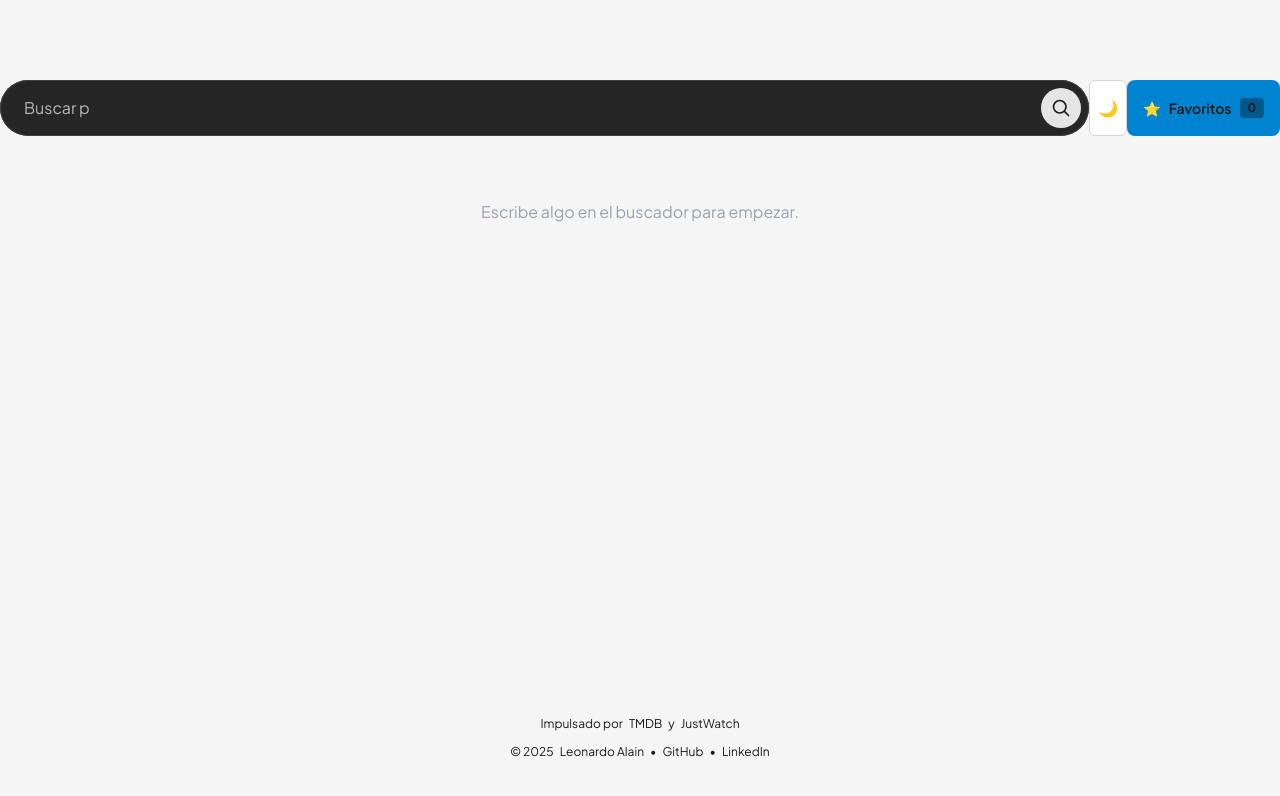
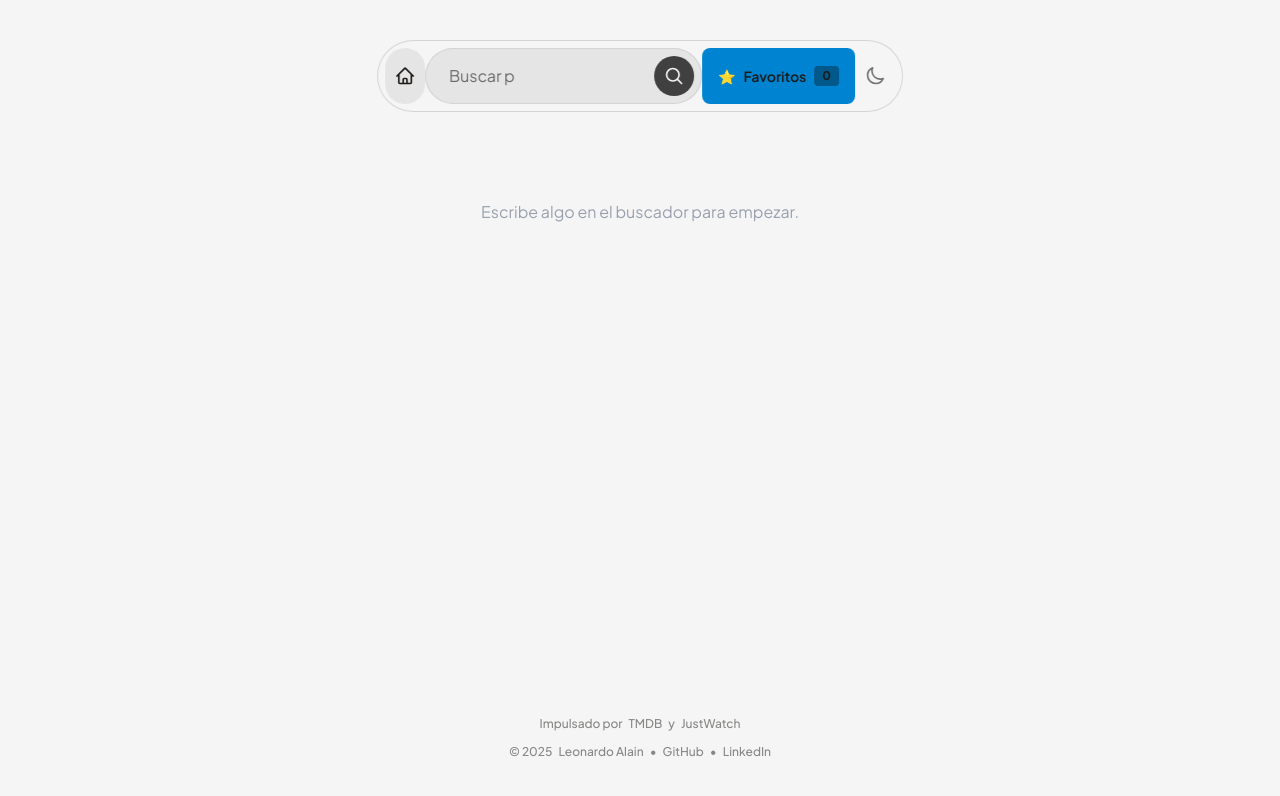
Before and after one commit to leinvg/movie-viewer, a Next.js app: page /search in a window 1280 px wide. Shown: the top 796 px of the page. Built offline with nearby package versions, Linux system fonts and the light colour scheme.

Commit message:
refactor: migrar a next-themes con Tailwind v4 dark mode y ajustes UI

```diff
--- a/package.json
+++ b/package.json
@@ -11,6 +11,7 @@
   "dependencies": {
     "embla-carousel-react": "^8.6.0",
     "next": "15.5.2",
+    "next-themes": "^0.4.6",
     "react": "19.1.0",
     "react-dom": "19.1.0",
     "zustand": "^5.0.8"
--- a/src/app/globals.css
+++ b/src/app/globals.css
@@ -1,6 +1,8 @@
 /* src/app/global.css */
 
 @import "tailwindcss";
+
+@variant dark (&:is(.dark *));
 
 @theme inline {
   --breakpoint-xs: 500px;
--- a/src/app/layout.tsx
+++ b/src/app/layout.tsx
@@ -26,10 +26,10 @@ export default function RootLayout({
     <html
       lang="es"
       className={`${plusJakartaSans.variable} scroll-smooth antialiased`}
+      suppressHydrationWarning
     >
       <body className="bg-neutral-100 dark:bg-neutral-900 text-stone-900 dark:text-stone-100 overflow-x-hidden transition-colors flex flex-col min-h-dvh">
-        <ThemeProvider />
-        {children}
+        <ThemeProvider>{children}</ThemeProvider>
         <Footer />
       </body>
     </html>
--- a/src/app/page.tsx
+++ b/src/app/page.tsx
@@ -7,16 +7,16 @@ import Header from "@/components/Header";
 export default async function Home() {
   return (
     <>
-      <Header variant="minimal" />
+      <Header />
       <main className="flex-1 flex ">
-        <div className="container mx-auto pt-22 px-8 md:px-12 flex flex-col">
+        <div className="container mx-auto pt-24 px-8 md:px-12 flex flex-col">
           <section className="py-30 w-full flex-1 flex flex-col items-center justify-center gap-10 md:gap-12">
             <div className="flex flex-col items-center gap-2 md:gap-3 text-center">
               <h1 className="text-3xl md:text-4xl leading-tight tracking-tight font-medium">
                 Guía de <span className="hidden md:inline">Plataformas </span>
                 Streaming
               </h1>
-              <p className="md:text-lg dark:text-stone-100/70">
+              <p className="font-medium dark:font-normal md:text-lg text-stone-900/60 dark:text-stone-100/70">
                 Elige tus títulos favoritos y descubre dónde verlos.
               </p>
             </div>
--- a/src/components/Footer.tsx
+++ b/src/components/Footer.tsx
@@ -6,9 +6,9 @@ export default function Footer() {
   const currentYear = new Date().getFullYear();
 
   return (
-    <footer className="dark:text-stone-100/40">
+    <footer className="font-medium dark:font-normal text-stone-900/50 dark:text-stone-100/40">
       <div className="container mx-auto px-8 md:px-12">
-        <section className="py-6 md:py-10 flex flex-col text-xs items-center text-center gap-3 **:data-link:hover:text-stone-100 **:data-link:transition-colors">
+        <section className="py-6 md:py-10 flex flex-col text-xs items-center text-center gap-3 **:data-link:hover:text-stone-900 dark:**:data-link:hover:text-stone-100 **:data-link:transition-colors **:data-link:focus-visible:ring-2 **:data-link:focus-visible:ring-blue-500 **:data-link:outline-none **:data-link:rounded">
           <div className="flex items-center flex-wrap justify-center gap-1.5">
             <p>Impulsado por</p>
             <a
--- a/src/components/Header.tsx
+++ b/src/components/Header.tsx
@@ -20,32 +20,9 @@ export default function Header({
   const { favorites } = useAppStore();
 
   return (
-    <header className="fixed top-0 left-0 right-0 z-50 flex">
-      <div className="container mx-auto pt-20 flex justify-center">
+    <header className="fixed top-6 md:top-10 left-1/2 -translate-x-1/2 z-50 flex inset-ring inset-ring-neutral-300 dark:inset-ring-neutral-700 p-2 rounded-full bg-neutral-100/70 dark:bg-neutral-900/70 backdrop-blur-sm">
       {variant === "full" && (
         <>
-            <div className="flex-1">
-              <SearchBox initialQuery={initialQuery} />
-            </div>
-
-            <ThemeToggle />
-
-            <button
-              onClick={() => router.push("/favorites")}
-              className="flex items-center gap-2 bg-sky-600 hover:bg-sky-700 px-3 sm:px-4 py-2 rounded-lg transition-colors font-semibold text-sm"
-              aria-label="Ir a favoritos"
-            >
-              <span>⭐</span>
-              <span className="hidden sm:inline">Favoritos</span>
-              <span className="hidden sm:inline bg-sky-800 px-2 py-0.5 rounded text-xs font-bold">
-                {favorites.length}
-              </span>
-            </button>
-          </>
-        )}
-
-        {variant === "minimal" && (
-          <div className="px-2 py-2 flex items-center gap-2 inset-ring inset-ring-neutral-700 rounded-full bg-neutral-900/80 backdrop-blur-md">
           <button
             type="button"
             onClick={() => router.push("/")}
@@ -64,9 +41,25 @@ export default function Header({
               />
             </svg>
           </button>
+
+          <div className="flex-1">
+            <SearchBox initialQuery={initialQuery} />
           </div>
+
+          <button
+            onClick={() => router.push("/favorites")}
+            className="flex items-center gap-2 bg-sky-600 hover:bg-sky-700 px-3 sm:px-4 py-2 rounded-lg transition-colors font-semibold text-sm"
+            aria-label="Ir a favoritos"
+          >
+            <span>⭐</span>
+            <span className="hidden sm:inline">Favoritos</span>
+            <span className="hidden sm:inline bg-sky-800 px-2 py-0.5 rounded text-xs font-bold">
+              {favorites.length}
+            </span>
+          </button>
+        </>
       )}
-      </div>
+      <ThemeToggle />
     </header>
   );
 }
--- a/src/components/SearchInput.tsx
+++ b/src/components/SearchInput.tsx
@@ -10,7 +10,6 @@ interface SearchInputProps {
   placeholder?: string;
 }
 
-/** Barra de búsqueda reutilizable controlada por el padre. */
 export default function SearchInput({
   value,
   onChange,
@@ -30,7 +29,7 @@ export default function SearchInput({
         value={value}
         onChange={(e) => onChange(e.target.value)}
         placeholder={placeholder}
-        className={`w-full py-4 pl-6 text-base placeholder-stone-100/70 bg-neutral-800 rounded-full outline-none inset-ring inset-ring-neutral-700 transition-all ${
+        className={`w-full py-4 pl-6 text-base placeholder-stone-900/60 dark:placeholder-stone-100/70 bg-neutral-200 dark:bg-neutral-800 rounded-full outline-none inset-ring inset-ring-neutral-300 dark:inset-ring dark:inset-ring-neutral-700 transition-all ${
           value ? "pr-26" : "pr-15"
         }`}
         autoComplete="off"
@@ -41,7 +40,7 @@ export default function SearchInput({
           type="button"
           onClick={onClear}
           aria-label="Limpiar búsqueda"
-          className="absolute right-14 p-2.5 bg-neutral-800 text-stone-100 rounded-full outline-none transition-all cursor-pointer hover:bg-neutral-700 focus-visible:ring focus-visible:ring-white focus-visible:ring-offset-2 focus-visible:ring-offset-neutral-800"
+          className="absolute right-14 p-2.5 text-stone-900/60 hover:text-stone-900 bg-neutral-200 dark:bg-neutral-800 dark:text-stone-100/70 rounded-full outline-none transition-all cursor-pointer hover:bg-neutral-300 dark:hover:bg-neutral-700 focus-visible:ring-2 focus-visible:ring-blue-500"
         >
           <svg
             xmlns="http://www.w3.org/2000/svg"
@@ -59,7 +58,7 @@ export default function SearchInput({
       <button
         type="submit"
         aria-label="Buscar"
-        className="absolute right-2 p-2.5 bg-neutral-200 text-stone-900 rounded-full transition-all cursor-pointer outline-none focus-visible:ring focus-visible:ring-white focus-visible:ring-offset-2 focus-visible:ring-offset-neutral-800"
+        className="absolute right-2 p-2.5 bg-neutral-700 dark:bg-neutral-300 text-stone-100 dark:text-stone-900 rounded-full transition-all cursor-pointer outline-none focus-visible:ring-2 focus-visible:ring-blue-500 focus-visible:ring-offset-2 focus-visible:ring-offset-neutral-200 dark:focus-visible:ring-offset-neutral-800"
       >
         <svg
           xmlns="http://www.w3.org/2000/svg"
--- a/src/components/ThemeProvider.tsx
+++ b/src/components/ThemeProvider.tsx
@@ -2,20 +2,13 @@
 
 "use client";
 
-import { useEffect } from "react";
-import useAppStore from "@/store/appStore";
+import { ThemeProvider as NextThemesProvider } from "next-themes";
 
-/** Componente que sincroniza el tema del store con el DOM. */
-export function ThemeProvider() {
-  const { theme } = useAppStore();
-
-  useEffect(() => {
-    if (theme === "dark") {
-      document.documentElement.classList.add("dark");
-    } else {
-      document.documentElement.classList.remove("dark");
-    }
-  }, [theme]);
-
-  return null;
+/** Componente que provee manejo de tema usando next-themes. */
+export function ThemeProvider({ children }: { children: React.ReactNode }) {
+  return (
+    <NextThemesProvider attribute="class" defaultTheme="system" enableSystem>
+      {children}
+    </NextThemesProvider>
+  );
 }
--- a/src/components/ThemeToggle.tsx
+++ b/src/components/ThemeToggle.tsx
@@ -1,35 +1,61 @@
-'use client';
+// src/components/ThemeToggle.tsx
 
-import useAppStore from '@/store/appStore';
-import { useEffect } from 'react';
+"use client";
 
-/**
- * Componente que proporciona un botón para alternar entre tema claro y oscuro.
- * Sincroniza automáticamente con el atributo `dark` del documento.
- */
+import { useTheme } from "next-themes";
+import { useEffect, useState } from "react";
+
 export default function ThemeToggle() {
-  const { theme, toggleTheme } = useAppStore();
+  const { resolvedTheme, setTheme } = useTheme();
+  const [mounted, setMounted] = useState(false);
 
-  // Aplicar clase 'dark' al documento cuando cambia el tema
   useEffect(() => {
-    const htmlElement = document.documentElement;
-    if (theme === 'dark') {
-      htmlElement.classList.add('dark');
-      htmlElement.style.colorScheme = 'dark';
-    } else {
-      htmlElement.classList.remove('dark');
-      htmlElement.style.colorScheme = 'light';
-    }
-  }, [theme]);
+    setMounted(true);
+  }, []);
+
+  if (!mounted) {
+    return <div className="p-2.5 rounded-full w-10 h-10" aria-hidden="true" />;
+  }
+
+  const toggleTheme = () => {
+    const newTheme = resolvedTheme === "dark" ? "light" : "dark";
+    setTheme(newTheme);
+  };
 
   return (
     <button
       onClick={toggleTheme}
-      className="p-2 rounded-md border border-gray-300 dark:border-gray-600 bg-white dark:bg-gray-800 text-gray-900 dark:text-yellow-400 hover:bg-gray-100 dark:hover:bg-gray-700 transition"
-      aria-label={`Cambiar a tema ${theme === 'light' ? 'oscuro' : 'claro'}`}
-      title={`Tema actual: ${theme === 'light' ? 'Claro' : 'Oscuro'}`}
+      className="p-2.5 rounded-full text-stone-900/60 dark:text-stone-100/70 hover:text-stone-900 dark:hover:text-stone-100 hover:bg-neutral-300 dark:hover:bg-neutral-700 outline-none focus-visible:ring-2 focus-visible:ring-blue-500 transition-all cursor-pointer"
+      aria-label={`Cambiar a tema ${
+        resolvedTheme === "light" ? "oscuro" : "claro"
+      }`}
+      title={`Tema actual: ${resolvedTheme === "light" ? "Claro" : "Oscuro"}`}
     >
-      {theme === 'light' ? '🌙' : '☀️'}
+      {resolvedTheme === "light" ? (
+        <svg
+          xmlns="http://www.w3.org/2000/svg"
+          viewBox="0 0 24 24"
+          className="size-5 fill-none stroke-current stroke-[2px]"
+        >
+          <path
+            strokeLinecap="round"
+            strokeLinejoin="round"
+            d="M21.752 15.002A9.72 9.72 0 0 1 18 15.75c-5.385 0-9.75-4.365-9.75-9.75 0-1.33.266-2.597.748-3.752A9.753 9.753 0 0 0 3 11.25C3 16.635 7.365 21 12.75 21a9.753 9.753 0 0 0 9.002-5.998Z"
+          />
+        </svg>
+      ) : (
+        <svg
+          xmlns="http://www.w3.org/2000/svg"
+          viewBox="0 0 24 24"
+          className="size-5 fill-none stroke-current stroke-[2px]"
+        >
+          <path
+            strokeLinecap="round"
+            strokeLinejoin="round"
+            d="M12 3v2.25m6.364.386-1.591 1.591M21 12h-2.25m-.386 6.364-1.591-1.591M12 18.75V21m-4.773-4.227-1.591 1.591M5.25 12H3m4.227-4.773L5.636 5.636M15.75 12a3.75 3.75 0 1 1-7.5 0 3.75 3.75 0 0 1 7.5 0Z"
+          />
+        </svg>
+      )}
     </button>
   );
 }
--- a/src/store/appStore.ts
+++ b/src/store/appStore.ts
@@ -2,15 +2,9 @@ import { create } from 'zustand';
 import { persist } from 'zustand/middleware';
 import { TMDBMedia } from '@/types';
 
-export type Theme = 'light' | 'dark';
 export type Region = 'PE' | 'BO' | 'CL' | 'CO' | 'EC';
 
 interface AppState {
-  // Tema
-  theme: Theme;
-  setTheme: (theme: Theme) => void;
-  toggleTheme: () => void;
-
   // Región (para watch providers)
   region: Region;
   setRegion: (region: Region) => void;
@@ -26,14 +20,6 @@ interface AppState {
 const useAppStore = create<AppState>()(
   persist(
     (set, get) => ({
-      // Tema - light por defecto
-      theme: 'light',
-      setTheme: (theme) => set({ theme }),
-      toggleTheme: () =>
-        set((state) => ({
-          theme: state.theme === 'light' ? 'dark' : 'light',
-        })),
-
       // Región - PE por defecto
       region: 'PE',
       setRegion: (region) => set({ region }),
```
Also changed, not shown: 1 other file (tests, documents, lock files or other folders). Lines whose indentation alone changed are shown as unchanged.
